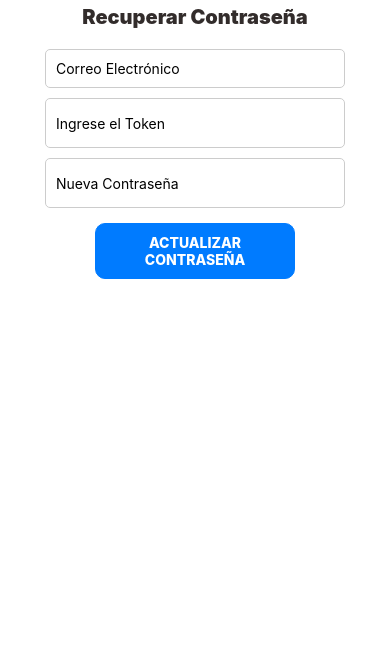
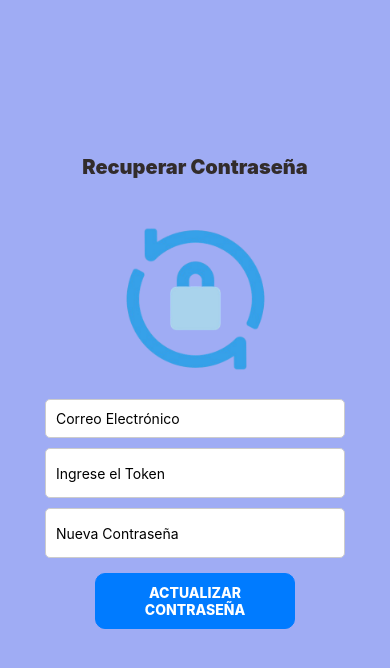
Before and after one commit to Tragaaviones/Tienda_movil, a React Native app: screen /Recovery in a window 390 px wide. Shown: the top 668 px of the page. Built offline with nearby package versions, Linux system fonts and the light colour scheme; no server answers.

Commit message:
pantalla lista

```diff
--- a/src/screen/recuperacion_contraseña.js
+++ b/src/screen/recuperacion_contraseña.js
@@ -1,4 +1,4 @@
-import { StyleSheet, Text, View, TextInput, TouchableOpacity, Alert, ScrollView } from 'react-native';
+import { StyleSheet, Text, View, TextInput, TouchableOpacity, Alert, ScrollView, Image } from 'react-native';
 import { useState } from 'react';
 import * as Constantes from '../utils/constantes';
 import Constants from 'expo-constants';
@@ -60,32 +60,43 @@ export default function RecuperarContrasena({ navigation }) {
     return (
         <View style={styles.container}>
             <ScrollView contentContainerStyle={styles.scrollViewStyle}>
+
+                <View style={styles.containerInputs}>
                 <Text style={styles.texto}>Recuperar Contraseña</Text>
-
+                <Image source={require('../imagenes/recuperacion.png')} style={styles.profileImage} />
+                    <View style={styles.InputEmail}>
                         <InputEmail
                             placeHolder='Correo Electrónico'
                             setValor={email}
                             setTextChange={setEmail}
                         />
+                    </View>
 
+                    <View style={styles.inputToken}>
                         <Input
                             placeHolder='Ingrese el Token'
                             setValor={token}
                             setTextChange={setToken}
                             contra={isContra}
                         />
+                    </View>
 
+                    <View style={styles.inputNuevacontra}>
                         <Input
                             placeHolder='Nueva Contraseña'
                             setValor={nuevaClave}
                             setTextChange={setNuevaClave}
                             contra={isContra}
                         />
+                    </View>
 
+                    <View style={styles.button}>
                         <Buttons
                             textoBoton='Actualizar Contraseña'
                             accionBoton={handleResetPassword}
                         />
+                    </View>
+                </View>
             </ScrollView>
         </View>
     );
@@ -94,17 +105,33 @@ export default function RecuperarContrasena({ navigation }) {
 const styles = StyleSheet.create({
     container: {
         flex: 1,
-        backgroundColor: '#fff',
-        paddingTop: Constants.statusBarHeight + 5,
+        backgroundColor: '#9FACF4',
+        justifyContent: 'center',
+        paddingTop: Constants.statusBarHeight + 5
     },
     scrollViewStyle: {
         alignItems: 'center',
-        justifyContent: 'center'
+        justifyContent: 'center',
     },
     texto: {
         color: '#322C2B',
         fontWeight: '900',
         fontSize: 20,
-        marginBottom: 20
+        marginBottom: 20,
+        textAlign: 'center'
     },
+    containerInputs: {
+        marginTop: 150,
+        alignItems: 'center',
+    },
+    button:{
+        alignItems: 'center'
+    },
+    profileImage: {
+        width: 175,
+        height: 120,
+        paddingTop: 200,
+
+    }
+
 });
--- a/src/screen/verificacion_codigo.js
+++ b/src/screen/verificacion_codigo.js
@@ -52,7 +52,7 @@ const PasswordRecoveryForm = ({ navigation }) => {
 const styles = StyleSheet.create({
     container: {
         flex: 1,
-        backgroundColor: '#fff',
+        backgroundColor: '#000',
         alignItems: 'center',
         justifyContent: 'center',
         padding: 20,
--- a/src/utils/constantes.js
+++ b/src/utils/constantes.js
@@ -4,5 +4,5 @@
 //utilizar la direccion IP del servidor y no localhost
 //export const IP = 'http://10.10.0.165';
 //export const IP = 'http://192.168.137.65';
-export const IP = 'http://10.10.0.196';
+export const IP = 'http://110.10.0.167';
 //export const IP = 'http://172.20.10.10';
```
Also changed, not shown: src/imagenes/recuperacion.png (added). Lines whose indentation alone changed are shown as unchanged.
